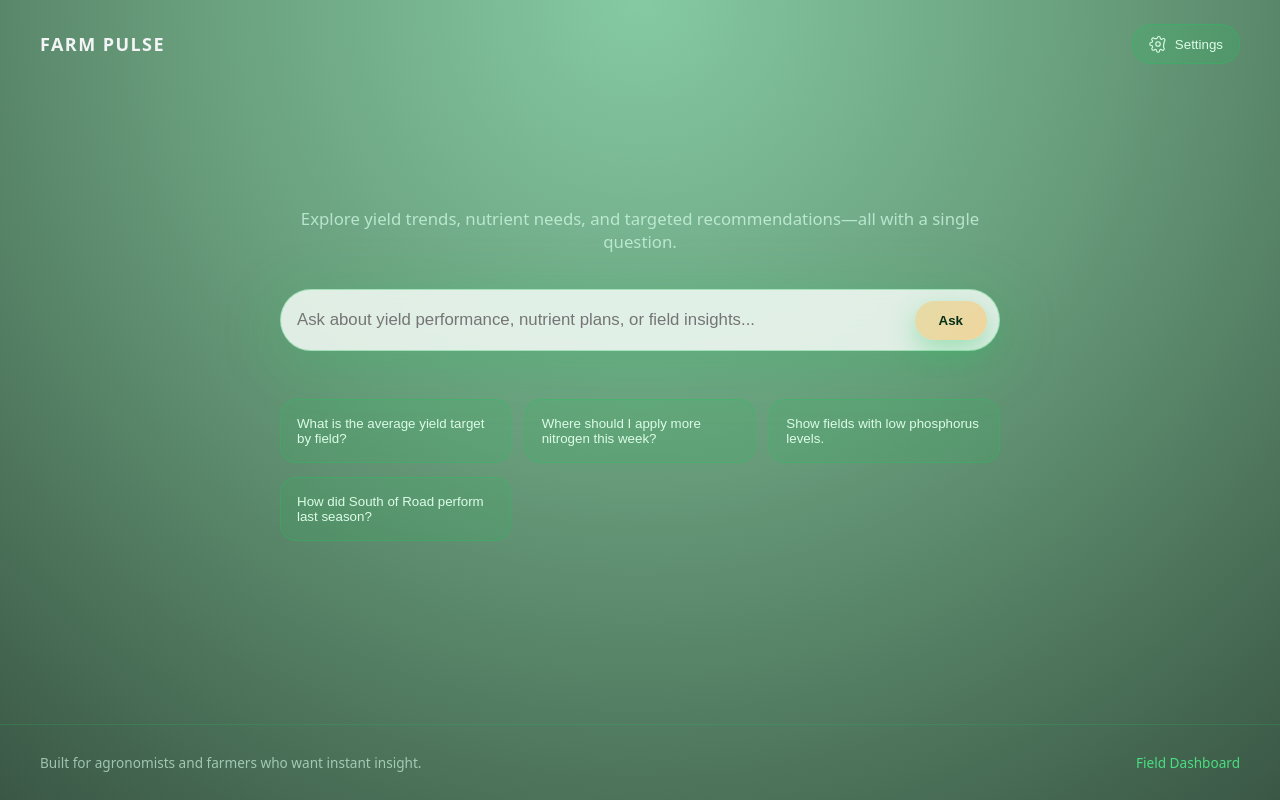
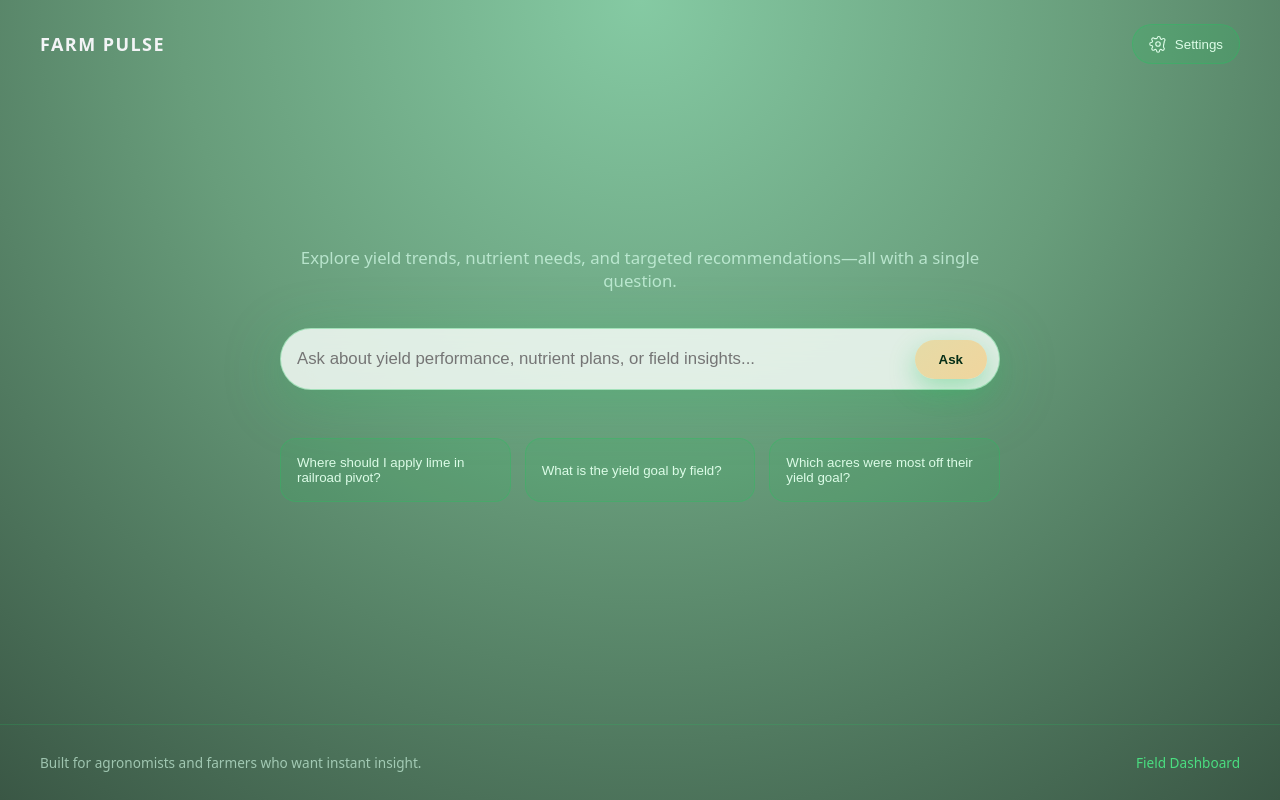
Before and after one commit to farmeragent/rx-maps, a Next.js app in the folder frontend/: page / in a window 1280 px wide. Built offline with nearby package versions, Linux system fonts and the light colour scheme.

Commit message:
Update suggested questions

```diff
--- a/frontend/app/page.tsx
+++ b/frontend/app/page.tsx
@@ -5,10 +5,9 @@ import { useRouter } from 'next/navigation';
 import { THEME } from '../constants';
 
 const SUGGESTIONS = [
-  'What is the average yield target by field?',
-  'Where should I apply more nitrogen this week?',
-  'Show fields with low phosphorus levels.',
-  'How did South of Road perform last season?'
+  'Where should I apply lime in railroad pivot?',
+  'What is the yield goal by field?',
+  'Which acres were most off their yield goal?'
 ];
 
 export default function LandingPage() {
```
